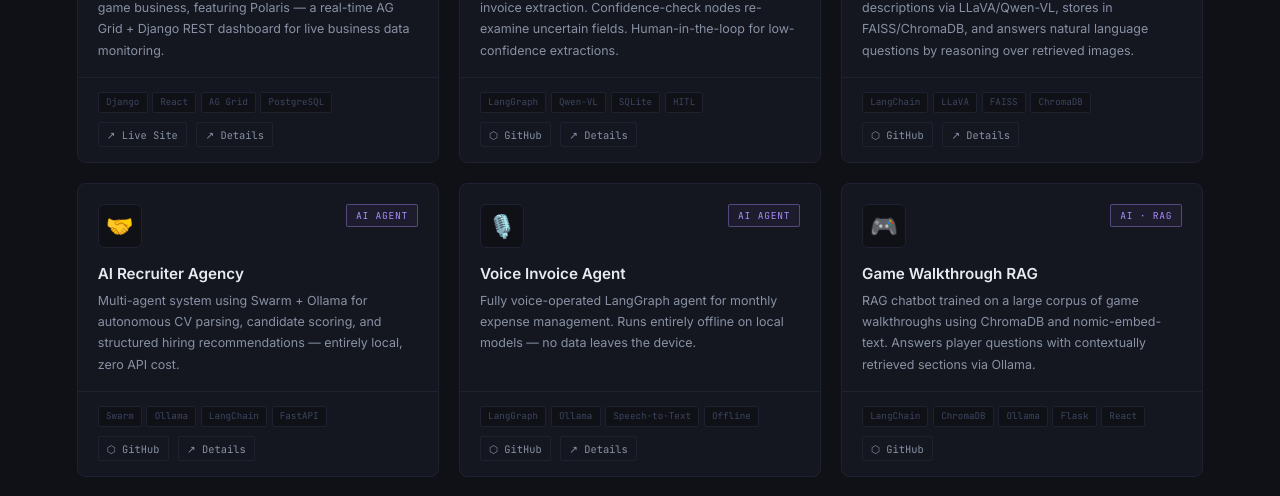
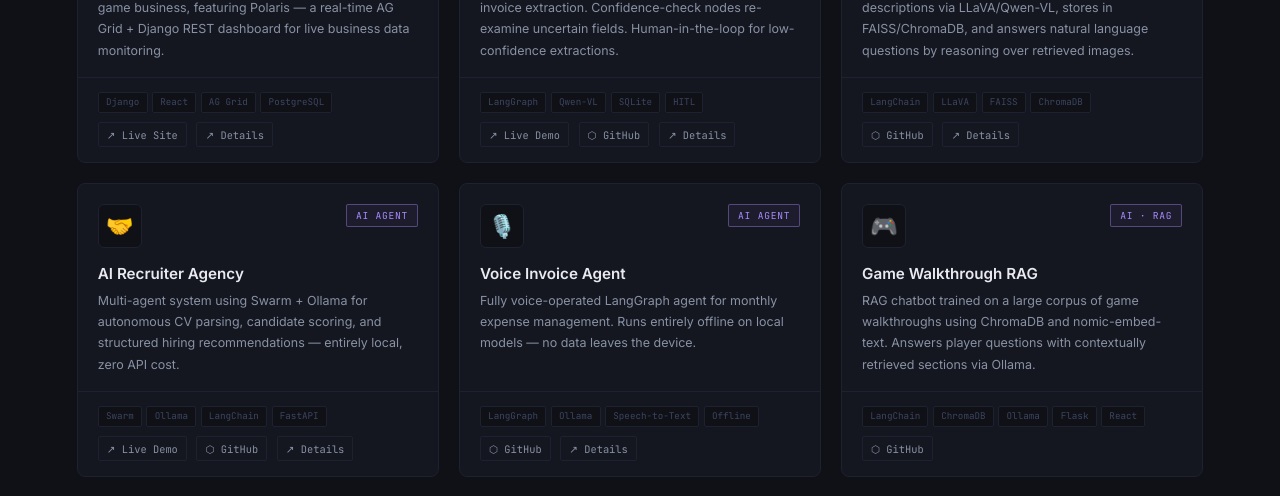
Before and after one commit to saifullahsohail123/portfolio, a plain HTML site: page index.html in a window 1280 px wide. Shown: the part 3240-3736 px from the top of the page. Drawn offline with Linux system fonts and the light colour scheme.

Commit message:
Add live web demo / demo links

```diff
--- a/index.html
+++ b/index.html
@@ -1681,7 +1681,7 @@
         <div class="pc-foot">
           <div class="pc-stack"><span class="stag">LangGraph</span><span class="stag">Qwen-VL</span><span
               class="stag">SQLite</span><span class="stag">HITL</span></div>
-          <div class="pc-links"><a href="https://github.com/saifullahsohail123" target="_blank">⬡ GitHub</a><a href="#"
+          <div class="pc-links"><a href="https://vortexlogiclabs.com/InvoiceAgent" target="_blank">↗ Live Demo</a><a href="https://github.com/saifullahsohail123" target="_blank">⬡ GitHub</a><a href="#"
               onclick="event.stopPropagation();om(4)">↗ Details</a></div>
         </div>
       </div>
@@ -1717,7 +1717,7 @@
         <div class="pc-foot">
           <div class="pc-stack"><span class="stag">Swarm</span><span class="stag">Ollama</span><span
               class="stag">LangChain</span><span class="stag">FastAPI</span></div>
-          <div class="pc-links"><a href="https://github.com/saifullahsohail123" target="_blank">⬡ GitHub</a><a href="#"
+          <div class="pc-links"><a href="https://vortexlogiclabs.com/AIrecruiter" target="_blank">↗ Live Demo</a><a href="https://github.com/saifullahsohail123" target="_blank">⬡ GitHub</a><a href="#"
               onclick="event.stopPropagation();om(6)">↗ Details</a></div>
         </div>
       </div>
```
